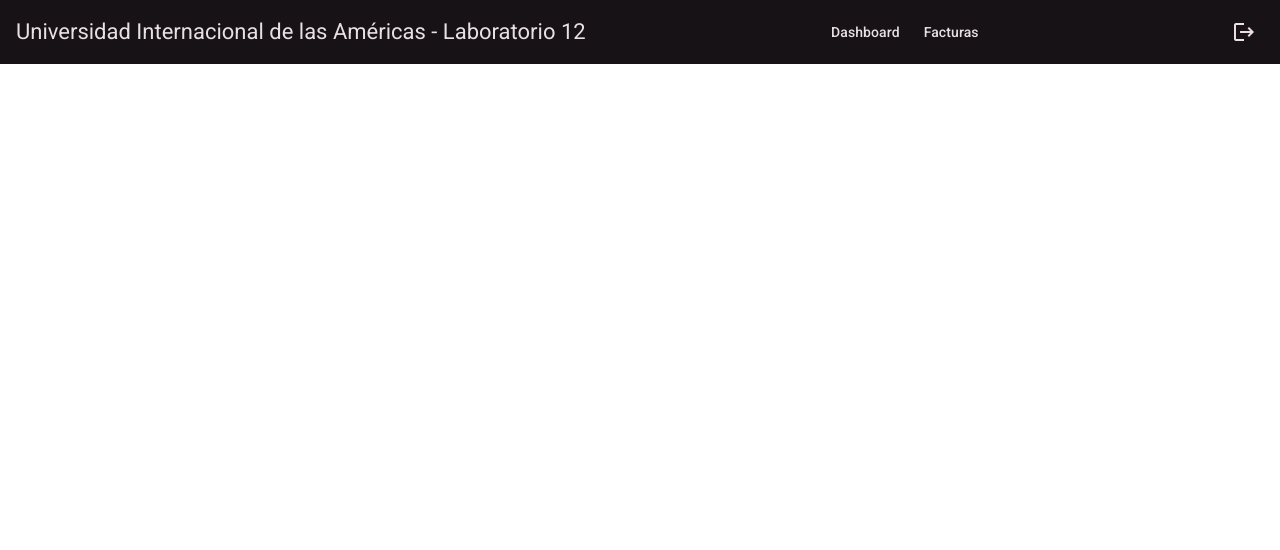
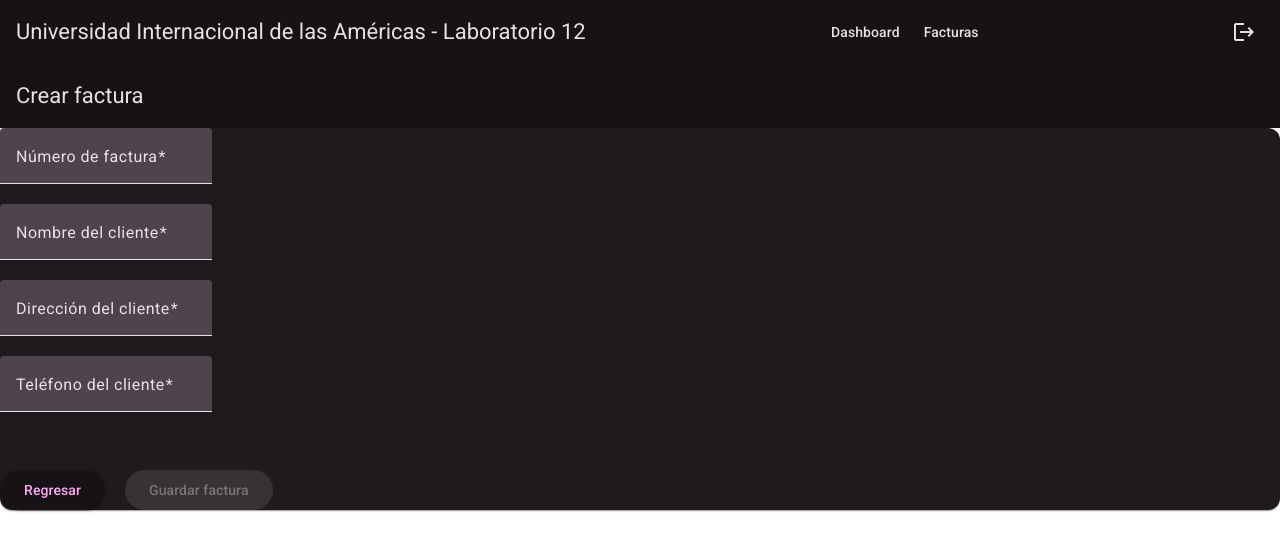
Before and after one commit to fgxmboa/SOF23-LAB12, an Angular app in the folder client/: page /dashboard/facturas/form in a window 1280 px wide. Before the commit this address led to /. Shown: the top 550 px of the page. Built offline with nearby package versions, Linux system fonts and the light colour scheme.

Commit message:
feat: crear y listar facturas, conexión al backend funcional

```diff
--- a/client/src/app/app.config.ts
+++ b/client/src/app/app.config.ts
@@ -6,6 +6,7 @@ import { LoginComponent } from './components/login/login.component';
 import { PerfilComponent } from './components/perfil/perfil.component';
 import { DashboardComponent } from './components/dashboard/dashboard.component';
 import { FacturasComponent } from './components/facturas/facturas.component';
+import { FacturasFormComponent } from './components/facturas/facturas-form/facturas-form.component';
 
 import { routes } from './app.routes';
 
@@ -16,7 +17,8 @@ export const appConfig: ApplicationConfig = {
       { path: 'login', component: LoginComponent },
       { path: 'perfil', component: PerfilComponent },
       { path: 'dashboard', component: DashboardComponent },
-      { path: 'dashboard/facturas', component: FacturasComponent }
+      { path: 'dashboard/facturas', component: FacturasComponent },
+      { path: 'dashboard/facturas/form', component: FacturasFormComponent}
     ]),
     provideHttpClient()
   ]
--- /dev/null
+++ b/client/src/app/components/facturas/facturas-form/facturas-form.component.html
@@ -0,0 +1,51 @@
+<div class="container">
+    <mat-toolbar>
+      <span>{{textPantalla}}</span> <!-- nombre de la pantalla según la funcinalidad -->
+    </mat-toolbar>
+
+</div>
+<div class="contenido">
+    <mat-card style="margin-top: 10px;" style="text-align: left;">
+        <form [formGroup]="form">
+            <mat-form-field >
+                <mat-label>Número de factura</mat-label>
+                <input matInput #input maxlength="10" placeholder="9999" autocomplete="off" formControlName="numFactura">
+            </mat-form-field>
+            <br>
+            <mat-form-field >
+                <mat-label>Nombre del cliente</mat-label>
+                <input matInput #input maxlength="100" placeholder="Nombre completo" autocomplete="off" formControlName="nomCliente" >
+            </mat-form-field>
+            <br>
+            <mat-form-field >
+                <mat-label>Dirección del cliente</mat-label>
+                <input matInput #input maxlength="200" placeholder="Dirección exacta" autocomplete="off"  formControlName="dirCliente" >
+            </mat-form-field>
+            <br>
+            <mat-form-field  >
+                <mat-label>Teléfono del cliente</mat-label>
+                <input matInput #input maxlength="8"  placeholder="99999999" autocomplete="off" formControlName="telCliente">
+            </mat-form-field>
+
+            <br>
+            <!--<mat-form-field>
+                <mat-select formControlName="estado"  placeholder="Selecciones un estado">
+                        <mat-option *ngFor="let estado of listaEstados"
+                            [value]="estado._id">
+                            {{estado.nombre}}
+                  </mat-option>
+               </mat-select>
+             </mat-form-field> -->
+
+            <br><br>
+            <button mat-raised-button color="warn" routerLink="../facturas" routerLinkActive="router-link-active" >Regresar</button>
+            <span *ngIf="isInsertar">
+                <button style="margin-left: 20px;" mat-raised-button color="primary" type="submit" [disabled] = "form.invalid" (click)="saveFactura()">Guardar factura</button>
+            </span>
+            <span *ngIf="!isInsertar">
+                <!-- <button style="margin-left: 20px;" mat-raised-button color="primary" type="submit" [disabled] = "form.invalid" (click)="modificarFactura()">Modificar factura</button> -->
+            </span>
+
+        </form>
+    </mat-card>
+</div>
--- /dev/null
+++ b/client/src/app/components/facturas/facturas-form/facturas-form.component.ts
@@ -0,0 +1,103 @@
+import { Component, OnInit } from '@angular/core';
+import { FormBuilder, FormGroup, Validators } from '@angular/forms';
+import { MatSnackBar } from '@angular/material/snack-bar';
+import { ActivatedRoute, Params, Router } from '@angular/router';
+import { Factura } from '../../../models/factura.model';
+import { FacturaService } from '../../../service/factura.service';
+
+// Angular Material Modules
+import { MatFormFieldModule } from '@angular/material/form-field';
+import { MatInputModule } from '@angular/material/input';
+import { MatButtonModule } from '@angular/material/button';
+import { MatToolbarModule } from '@angular/material/toolbar';
+import { MatCardModule } from '@angular/material/card';
+import { MatSnackBarModule } from '@angular/material/snack-bar';
+
+// Angular Core Modules
+import { ReactiveFormsModule } from '@angular/forms';
+import { RouterModule } from '@angular/router';
+import { CommonModule } from '@angular/common';
+
+
+@Component({
+  selector: 'app-facturas-form',
+  imports: [
+    MatFormFieldModule,
+    MatInputModule,
+    MatButtonModule,
+    MatToolbarModule,
+    MatCardModule,
+    ReactiveFormsModule,
+    MatSnackBarModule,
+    RouterModule,
+    CommonModule
+  ],
+  templateUrl: './facturas-form.component.html',
+  styleUrls: ['./facturas-form.component.css']
+})
+export class FacturasFormComponent implements OnInit {
+
+  //***************************************************************/
+  //Atributos del compomente
+  //***************************************************************/
+
+  idFactura: number = 0;
+  textPantalla: string = 'Crear factura';
+  isInsertar: boolean = true;
+  form:FormGroup;
+  factura = new Factura;
+
+  constructor(private facturaService: FacturaService,
+    private fb: FormBuilder, private router: Router,
+    private _snackbar: MatSnackBar,
+    private activeRouter: ActivatedRoute) {
+
+      //Formulario de la página de factura
+      this.form = this.fb.group({
+        numFactura: ['', Validators.required],
+        nomCliente: ['', Validators.required],
+        dirCliente: ['', Validators.required],
+        telCliente: ['', Validators.required]
+      });
+
+     }
+
+
+  ngOnInit(): void {
+  }
+
+
+  //***************************************************************/
+  //Método para guardar una nueva factura
+  //***************************************************************/
+
+  saveFactura(): void{
+    const data = {
+      numFactura: this.form.value.numFactura,
+      nomCliente: this.form.value.nomCliente,
+      dirCliente: this.form.value.dirCliente,
+      telCliente: this.form.value.telCliente
+    };
+
+    console.log(data);
+
+    this.facturaService.create(data)
+      .subscribe({
+        next: (res: any) => {
+          this.form.reset;
+          console.log(res);
+          this.router.navigateByUrl('dashboard/facturas');
+
+          this._snackbar.open('La factura fue agregada con exito, por favor verificar', '',{
+            duration: 5000,
+            horizontalPosition: 'center',
+            verticalPosition: 'bottom'
+          })
+
+        },
+        error: (e:any) => console.error(e)
+      });
+  }
+
+
+}
--- a/client/src/app/components/facturas/facturas.component.html
+++ b/client/src/app/components/facturas/facturas.component.html
@@ -6,7 +6,7 @@
 </div>
 <div class="contenido">
     <br>
-    <button mat-raised-button color="primary" routerLink="/dashboard/facturaForm" routerLinkActive="router-link-active" >Agregar Factura</button>
+    <button mat-raised-button color="primary" routerLink="form" routerLinkActive="router-link-active" >Agregar Factura</button>
 
     <div  *ngIf="listaFacturas.length==0">
         <p>No existen datos para mostrar</p>
--- a/client/src/environments/environment.ts
+++ b/client/src/environments/environment.ts
@@ -1,3 +1,3 @@
 export const environment = {
-  apiUrl: 'http://localhost:3000'
+  apiUrl: 'http://localhost:8080'
 };
```
Also changed, not shown: client/src/app/components/facturas/facturas-form/facturas-form.component.css (added), 1 other file (tests, documents, lock files or other folders).
